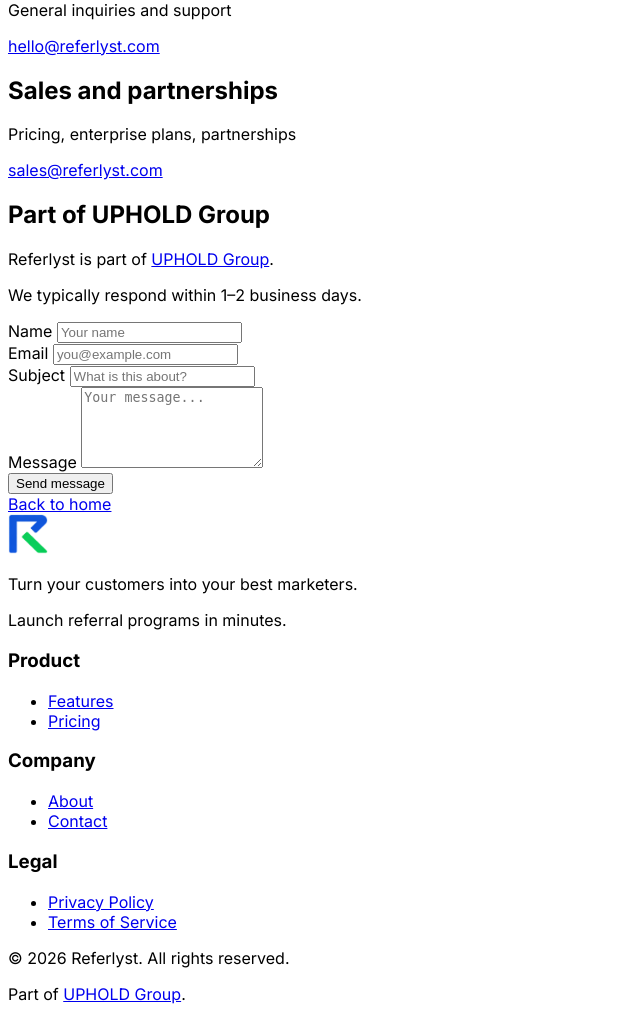
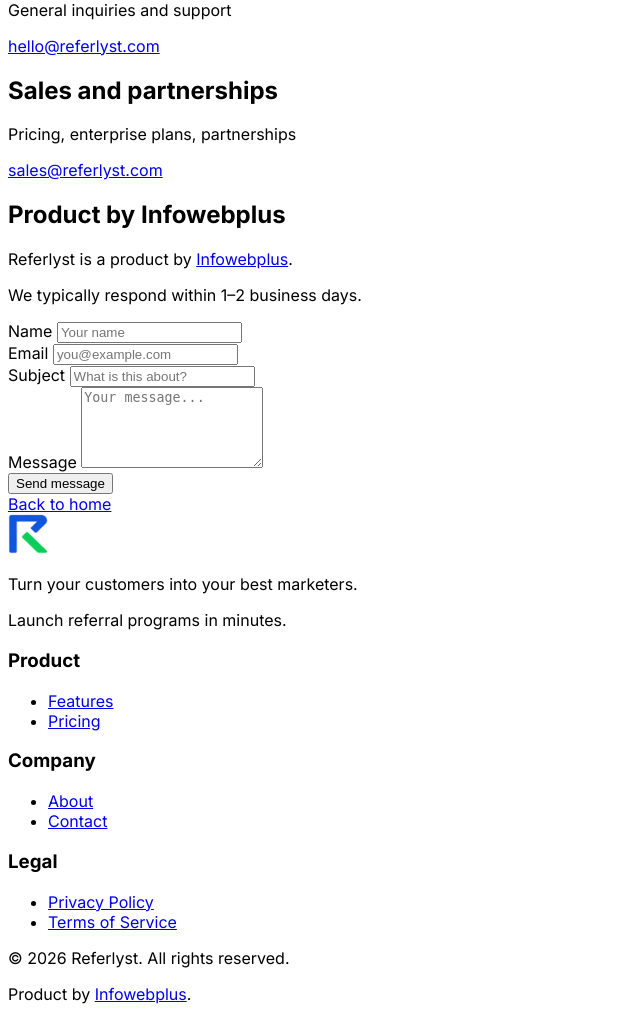
Before and after one commit to infowebplus/referlyst.com, a Laravel app: page /contact in a window 1280 px wide. Shown: the part 284-1304 px from the top of the page, without its empty margins (0-640 px from the left). Run offline with Laravel 12, Linux system fonts and the light colour scheme; parts of the project's set-up code (start-up, migrations or seed data) failed here and were passed over; some libraries are stand-ins or nearby versions.

Commit message:
Update marketing branding and block search indexing.
Replace UPHOLD Group with Infowebplus and add noindex/nofollow plus robots.txt so the marketing site stays out of Google.

Co-authored-by: Cursor <cursoragent@cursor.com>

```diff
--- a/resources/views/layouts/marketing.blade.php
+++ b/resources/views/layouts/marketing.blade.php
@@ -4,6 +4,7 @@
     <meta charset="utf-8">
     <meta name="viewport" content="width=device-width, initial-scale=1">
     <meta name="description" content="@yield('meta_description', 'Launch and manage referral programs in minutes. No complex setup. Just growth.')">
+    <meta name="robots" content="noindex, nofollow">
 
     <title>@yield('title', config('app.name'))</title>
 
@@ -14,7 +15,7 @@
     <link rel="preconnect" href="https://fonts.bunny.net">
     <link href="https://fonts.bunny.net/css?family=inter:400,500,600,700" rel="stylesheet">
 
-    @if (file_exists(public_path('build/manifest.json')) && !file_exists(public_path('hot')))
+    @if (file_exists(public_path('hot')) || file_exists(public_path('build/manifest.json')))
         @vite(['resources/css/app.css', 'resources/js/app.js'])
     @endif
 
@@ -87,7 +88,7 @@
                     <a href="{{ auth()->user()->type === 'admin' ? url('/sadm') : url('/referral') }}" class="block rounded-lg px-4 py-3 text-sm font-medium text-emerald-400 hover:bg-gray-800/80">Dashboard</a>
                 @else
                     <a href="{{ route('register') }}" class="block rounded-lg px-4 py-3 text-sm font-medium text-emerald-400 hover:bg-gray-800/80">Get Started</a>
-                @endguest
+                @endauth
             </nav>
         </div>
     </header>
@@ -136,7 +137,7 @@
             <div class="mt-6 flex flex-col gap-4 border-t border-gray-800/60 pt-6 md:flex-row md:items-center md:justify-between ">
                 <p class="text-sm text-gray-500">&copy; {{ date('Y') }} Referlyst. All rights reserved.</p>
                 <p class="text-sm text-gray-500">
-                    Part of <a href="https://uphold.ro/en/brands" target="_blank" rel="noopener noreferrer" class="text-gray-400 hover:text-white transition-colors rounded">UPHOLD Group</a>.
+                    Product by <a href="https://infowebplus.com" target="_blank" rel="noopener noreferrer" class="text-gray-400 hover:text-white transition-colors rounded">Infowebplus</a>.
                 </p>
             </div>
         </x-marketing.container>
--- a/resources/views/marketing/about.blade.php
+++ b/resources/views/marketing/about.blade.php
@@ -8,7 +8,7 @@
         <x-marketing.container class="max-w-3xl">
             <h1 class="text-5xl font-bold tracking-tight text-white">About Referlyst</h1>
             <p class="mt-6 text-lg text-gray-300 leading-relaxed">
-                Referlyst is a platform that helps businesses grow through referral marketing. Referlyst is part of <a href="https://uphold.ro/en/brands" target="_blank" rel="noopener noreferrer" class="text-blue-400 hover:text-blue-300 transition-colors">UPHOLD Group</a>.
+                Referlyst is a platform that helps businesses grow through referral marketing. Referlyst is a product by <a href="https://infowebplus.com" target="_blank" rel="noopener noreferrer" class="text-blue-400 hover:text-blue-300 transition-colors">Infowebplus</a>.
             </p>
             <p class="mt-4 text-lg text-gray-300 leading-relaxed">
                 Our goal is simple: make it easy for companies to turn satisfied customers into active promoters. Instead of relying only on ads, businesses can grow through the most trusted form of marketing — recommendations from real people.
--- a/resources/views/marketing/contact.blade.php
+++ b/resources/views/marketing/contact.blade.php
@@ -37,9 +37,9 @@
                             <a href="mailto:sales@referlyst.com" class="mt-2 inline-block text-blue-400 hover:text-blue-300 transition-colors">sales@referlyst.com</a>
                         </div>
                         <div class="rounded-2xl border border-gray-800 bg-gray-900/80 p-8">
-                            <h2 class="text-lg font-semibold text-white">Part of UPHOLD Group</h2>
+                            <h2 class="text-lg font-semibold text-white">Product by Infowebplus</h2>
                             <p class="mt-3 text-gray-400">
-                                Referlyst is part of <a href="https://uphold.ro/en/brands" target="_blank" rel="noopener noreferrer" class="text-blue-400 hover:text-blue-300 transition-colors">UPHOLD Group</a>.
+                                Referlyst is a product by <a href="https://infowebplus.com" target="_blank" rel="noopener noreferrer" class="text-blue-400 hover:text-blue-300 transition-colors">Infowebplus</a>.
                             </p>
                         </div>
                         <p class="text-sm text-gray-500">
--- /dev/null
+++ b/site/public/robots.txt
@@ -0,0 +1,2 @@
+User-agent: *
+Disallow: /
--- a/site/src/pages/about.html
+++ b/site/src/pages/about.html
@@ -6,7 +6,7 @@ description: Referlyst helps businesses grow through referral marketing. Simple
     <div class="mx-auto w-full max-w-3xl px-6">
         <h1 class="text-5xl font-bold tracking-tight text-white">About Referlyst</h1>
         <p class="mt-6 text-lg leading-relaxed text-gray-300">
-            Referlyst is a platform that helps businesses grow through referral marketing. Referlyst is part of <a href="https://uphold.ro/en/brands" target="_blank" rel="noopener noreferrer" class="text-blue-400 transition-colors hover:text-blue-300">UPHOLD Group</a>.
+            Referlyst is a platform that helps businesses grow through referral marketing. Referlyst is a product by <a href="https://infowebplus.com" target="_blank" rel="noopener noreferrer" class="text-blue-400 transition-colors hover:text-blue-300">Infowebplus</a>.
         </p>
         <p class="mt-4 text-lg leading-relaxed text-gray-300">
             Our goal is simple: make it easy for companies to turn satisfied customers into active promoters. Instead of relying only on ads, businesses can grow through the most trusted form of marketing — recommendations from real people.
--- a/site/src/pages/contact.html
+++ b/site/src/pages/contact.html
@@ -29,9 +29,9 @@ description: Have a question or want to learn more? Send us a message and we'll
                         <a href="mailto:sales@referlyst.com" class="mt-2 inline-block text-blue-400 transition-colors hover:text-blue-300">sales@referlyst.com</a>
                     </div>
                     <div class="rounded-2xl border border-gray-800 bg-gray-900/80 p-8">
-                        <h2 class="text-lg font-semibold text-white">Part of UPHOLD Group</h2>
+                        <h2 class="text-lg font-semibold text-white">Product by Infowebplus</h2>
                         <p class="mt-3 text-gray-400">
-                            Referlyst is part of <a href="https://uphold.ro/en/brands" target="_blank" rel="noopener noreferrer" class="text-blue-400 transition-colors hover:text-blue-300">UPHOLD Group</a>.
+                            Referlyst is a product by <a href="https://infowebplus.com" target="_blank" rel="noopener noreferrer" class="text-blue-400 transition-colors hover:text-blue-300">Infowebplus</a>.
                         </p>
                     </div>
                     <p class="text-sm text-gray-500">We typically respond within 1–2 business days.</p>
--- a/site/src/partials/footer.html
+++ b/site/src/partials/footer.html
@@ -38,7 +38,7 @@
         <div class="mt-6 flex flex-col gap-4 border-t border-gray-800/60 pt-6 md:flex-row md:items-center md:justify-between">
             <p class="text-sm text-gray-500">&copy; 2026 Referlyst. All rights reserved.</p>
             <p class="text-sm text-gray-500">
-                Part of <a href="https://uphold.ro/en/brands" target="_blank" rel="noopener noreferrer" class="rounded text-gray-400 transition-colors hover:text-white">UPHOLD Group</a>.
+                Product by <a href="https://infowebplus.com" target="_blank" rel="noopener noreferrer" class="rounded text-gray-400 transition-colors hover:text-white">Infowebplus</a>.
             </p>
         </div>
     </div>
--- a/site/src/partials/head-end.html
+++ b/site/src/partials/head-end.html
@@ -1,3 +1,4 @@
+    <meta name="robots" content="noindex, nofollow">
     <link rel="icon" href="/images/referlyst-icon.png" sizes="32x32" type="image/png">
     <link rel="icon" href="/images/referlyst-icon.png" sizes="16x16" type="image/png">
     <link rel="apple-touch-icon" href="/images/referlyst-icon.png">
```
